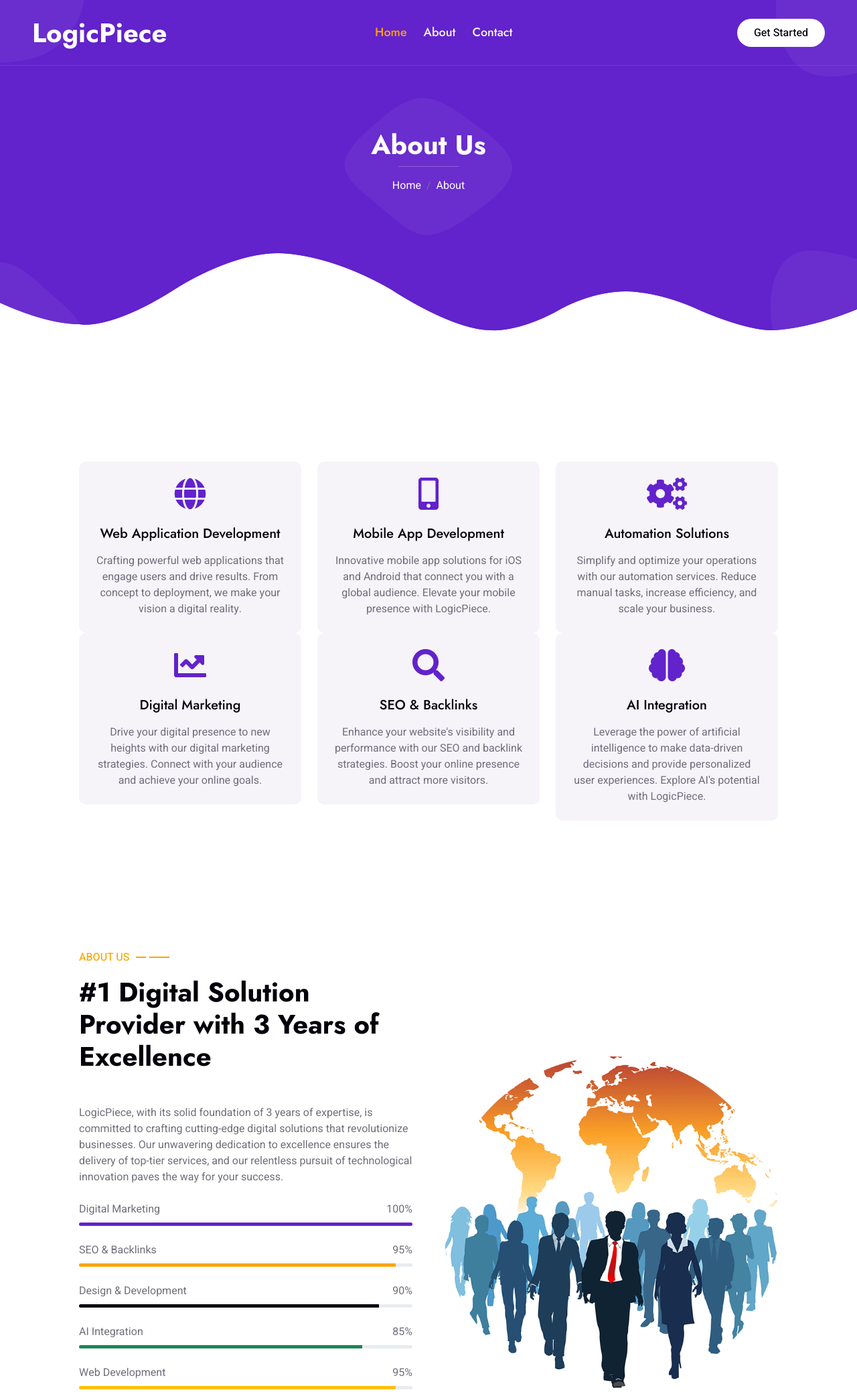
After one commit to krazyyyy/LogicPiece, a Django app: page /about/ in a window 1280 px wide. The commit adds this page. Shown: the top 2078 px of the page at 67% size. Run offline with Django 3.2, Linux system fonts and the light colour scheme; some libraries are stand-ins or nearby versions.

Commit message:
contact and about page added

```diff
--- a/api/urls.py
+++ b/api/urls.py
@@ -3,7 +3,7 @@ from . import views
 
 urlpatterns = [
     path('subscribe/', views.subscribe, name='subscribe'),
-    path('contact/', views.contact, name='contact'),
+    path('contact/', views.contact, name='contact-api'),
     path('portfolio/', views.PortfolioList.as_view(), name='portfolio-list'),
 
 ]
--- /dev/null
+++ b/frontend/templates/frontend/about.html
@@ -0,0 +1,186 @@
+{% extends 'frontend/base.html' %}
+
+{% load static %}
+
+{% block body %}
+    <div class="container-xxl bg-white p-0">
+        {% include "frontend/header.html" %}
+        <div class="container-xxl py-5 bg-primary hero-header">
+            <div class="container my-5 py-5 px-lg-5">
+                <div class="row g-5 py-5">
+                    <div class="col-12 text-center">
+                        <h1 class="text-white animated slideInDown">About Us</h1>
+                        <hr class="bg-white mx-auto mt-0" style="width: 90px;">
+                        <nav aria-label="breadcrumb">
+                            <ol class="breadcrumb justify-content-center">
+                                <li class="breadcrumb-item"><a class="text-white" href="{% url 'home' %}">Home</a></li>
+                                <li class="breadcrumb-item text-white active" aria-current="page">About</li>
+                            </ol>
+                        </nav>
+                    </div>
+                </div>
+            </div>
+        </div>
+                <!-- Feature Start -->
+                <div class="container-xxl py-5">
+                    <div class="container py-5 px-lg-5">
+                        <div class="row g-4">
+                            <div class="col-lg-4 wow fadeInUp" data-wow-delay="0.1s">
+                                <div class="feature-item bg-light rounded text-center p-4">
+                                    <i class="fa fa-3x fa-globe text-primary mb-4"></i>
+                                    <h5 class="mb-3">Web Application Development</h5>
+                                    <p class="m-0">Crafting powerful web applications that engage users and drive results. From concept to deployment, we make your vision a digital reality.</p>
+                                </div>
+                            </div>
+                            <div class="col-lg-4 wow fadeInUp" data-wow-delay="0.3s">
+                                <div class="feature-item bg-light rounded text-center p-4">
+                                    <i class="fa fa-3x fa-mobile-alt text-primary mb-4"></i>
+                                    <h5 class="mb-3">Mobile App Development</h5>
+                                    <p class="m-0">Innovative mobile app solutions for iOS and Android that connect you with a global audience. Elevate your mobile presence with LogicPiece.</p>
+                                </div>
+                            </div>
+                            <div class="col-lg-4 wow fadeInUp" data-wow-delay="0.5s">
+                                <div class="feature-item bg-light rounded text-center p-4">
+                                    <i class="fa fa-3x fa-cogs text-primary mb-4"></i>
+                                    <h5 class="mb-3">Automation Solutions</h5>
+                                    <p class="m-0">Simplify and optimize your operations with our automation services. Reduce manual tasks, increase efficiency, and scale your business.</p>
+                                </div>
+                            </div>
+                        </div>
+                        <div class="row g-4">
+                            <div class="col-lg-4 wow fadeInUp" data-wow-delay="0.7s">
+                                <div class="feature-item bg-light rounded text-center p-4">
+                                    <i class="fa fa-3x fa-chart-line text-primary mb-4"></i>
+                                    <h5 class="mb-3">Digital Marketing</h5>
+                                    <p class="m-0">Drive your digital presence to new heights with our digital marketing strategies. Connect with your audience and achieve your online goals.</p>
+                                </div>
+                            </div>
+                            <div class="col-lg-4 wow fadeInUp" data-wow-delay="0.9s">
+                                <div class="feature-item bg-light rounded text-center p-4">
+                                    <i class="fa fa-3x fa-search text-primary mb-4"></i>
+                                    <h5 class="mb-3">SEO & Backlinks</h5>
+                                    <p class="m-0">Enhance your website's visibility and performance with our SEO and backlink strategies. Boost your online presence and attract more visitors.</p>
+                                </div>
+                            </div>
+                            <div class="col-lg-4 wow fadeInUp" data-wow-delay="1.1s">
+                                <div class="feature-item bg-light rounded text-center p-4">
+                                    <i class="fa fa-3x fa-brain text-primary mb-4"></i>
+                                    <h5 class="mb-3">AI Integration</h5>
+                                    <p class="m-0">Leverage the power of artificial intelligence to make data-driven decisions and provide personalized user experiences. Explore AI's potential with LogicPiece.</p>
+                                </div>
+                            </div>
+                        </div>
+
+                    </div>
+                </div>
+                <!-- Feature End -->
+
+
+                <!-- About Start -->
+                <div class="container-xxl py-5">
+                    <div class="container py-5 px-lg-5">
+                        <div class="row g-5 align-items-center">
+                            <div class="col-lg-6 wow fadeInUp" data-wow-delay="0.1s">
+                                <p class="section-title text-secondary">About Us<span></span></p>
+                                <h1 class="mb-5">#1 Digital Solution Provider with 3 Years of Excellence</h1>
+                                <p class="mb-4">LogicPiece, with its solid foundation of 3 years of expertise, is committed to crafting cutting-edge digital solutions that revolutionize businesses. Our unwavering dedication to excellence ensures the delivery of top-tier services, and our relentless pursuit of technological innovation paves the way for your success.</p>                        <div class="skill mb-4">
+                                    <div class="d-flex justify-content-between">
+                                        <p class="mb-2">Digital Marketing</p>
+                                        <p class="mb-2">100%</p>
+                                    </div>
+                                    <div class="progress">
+                                        <div class="progress-bar bg-primary" role="progressbar" aria-valuenow="100" aria-valuemin="0" aria-valuemax="100"></div>
+                                    </div>
+                                </div>
+                                <div class="skill mb-4">
+                                    <div class="d-flex justify-content-between">
+                                        <p class="mb-2">SEO & Backlinks</p>
+                                        <p class="mb-2">95%</p>
+                                    </div>
+                                    <div class="progress">
+                                        <div class="progress-bar bg-secondary" role="progressbar" aria-valuenow="95" aria-valuemin="0" aria-valuemax="100"></div>
+                                    </div>
+                                </div>
+                                <div class="skill mb-4">
+                                    <div class="d-flex justify-content-between">
+                                        <p class="mb-2">Design & Development</p>
+                                        <p class="mb-2">90%</p>
+                                    </div>
+                                    <div class="progress">
+                                        <div class="progress-bar bg-dark" role="progressbar" aria-valuenow="90" aria-valuemin="0" aria-valuemax="100"></div>
+                                    </div>
+                                </div>
+                                <div class="skill mb-4">
+                                    <div class="d-flex justify-content-between">
+                                        <p class="mb-2">AI Integration</p>
+                                        <p class="mb-2">85%</p>
+                                    </div>
+                                    <div class="progress">
+                                        <div class="progress-bar bg-success" role="progressbar" aria-valuenow="85" aria-valuemin="0" aria-valuemax="100"></div>
+                                    </div>
+                                </div>
+                                <div class="skill mb-4">
+                                    <div class="d-flex justify-content-between">
+                                        <p class="mb-2">Web Development</p>
+                                        <p class="mb-2">95%</p>
+                                    </div>
+                                    <div class="progress">
+                                        <div class="progress-bar bg-warning" role="progressbar" aria-valuenow="95" aria-valuemin="0" aria-valuemax="100"></div>
+                                    </div>
+                                </div>
+                                <div class="skill mb-4">
+                                    <div class="d-flex justify-content-between">
+                                        <p class="mb-2">Automation Solutions</p>
+                                        <p class="mb-2">100%</p>
+                                    </div>
+                                    <div class="progress">
+                                        <div class="progress-bar bg-info" role="progressbar" aria-valuenow="100" aria-valuemin="0" aria-valuemax="100"></div>
+                                    </div>
+                                </div>
+                                <a href="#" class="btn btn-primary py-sm-3 px-sm-5 rounded-pill mt-3">Read More</a>
+                            </div>
+
+                            <div class="col-lg-6">
+                                <img class="img-fluid wow zoomIn" data-wow-delay="0.5s" src="{%  static 'frontend/img/about.png' %}">
+                            </div>
+                        </div>
+                    </div>
+                </div>
+                <!-- About End -->
+
+
+                <!-- Facts Start -->
+                <div class="container-xxl bg-primary fact py-5 wow fadeInUp" data-wow-delay="0.1s">
+                    <div class="container py-5 px-lg-5">
+                        <div class="row g-4">
+                            <div class="col-md-6 col-lg-3 text-center wow fadeIn" data-wow-delay="0.1s">
+                                <i class="fa fa-certificate fa-3x text-secondary mb-3"></i>
+                                <h1 class="text-white mb-2" data-toggle="counter-up">3</h1>
+                                <p class="text-white mb-0">Years Experience</p>
+                            </div>
+                            <div class="col-md-6 col-lg-3 text-center wow fadeIn" data-wow-delay="0.3s">
+                                <i class="fa fa-users-cog fa-3x text-secondary mb-3"></i>
+                                <h1 class="text-white mb-2" data-toggle="counter-up">5</h1>
+                                <p class="text-white mb-0">Team Members</p>
+                            </div>
+                            <div class="col-md-6 col-lg-3 text-center wow fadeIn" data-wow-delay="0.5s">
+                                <i class="fa fa-users fa-3x text-secondary mb-3"></i>
+                                <h1 class="text-white mb-2" data-toggle="counter-up">50</h1>
+                                <p class="text-white mb-0">Satisfied Clients</p>
+                            </div>
+                            <div class="col-md-6 col-lg-3 text-center wow fadeIn" data-wow-delay="0.7s">
+                                <i class="fa fa-check fa-3x text-secondary mb-3"></i>
+                                <h1 class="text-white mb-2" data-toggle="counter-up">80</h1>
+                                <p class="text-white mb-0">Compleate Projects</p>
+                            </div>
+                        </div>
+                    </div>
+                </div>
+                <!-- Facts End -->
+
+
+
+        {% include "frontend/footer.html" %}
+
+    </div>
+{% endblock %}
--- a/frontend/templates/frontend/footer.html
+++ b/frontend/templates/frontend/footer.html
@@ -17,11 +17,11 @@
                     </div>
                     <div class="col-md-6 col-lg-3">
                         <p class="section-title text-white h5 mb-4">Quick Link<span></span></p>
-                        <a class="btn btn-link" href="">About Us</a>
-                        <a class="btn btn-link" href="">Contact Us</a>
-                        <a class="btn btn-link" href="">Privacy Policy</a>
-                        <a class="btn btn-link" href="">Terms & Condition</a>
-                        <a class="btn btn-link" href="">Career</a>
+                        <a class="btn btn-link" href="{% url 'about' %}">About Us</a>
+                        <a class="btn btn-link" href="{% url 'contact' %}">Contact Us</a>
+                        <!-- <a class="btn btn-link" href="">Privacy Policy</a>
+                        <a class="btn btn-link" href="">Terms & Condition</a> -->
+                        <!-- <a class="btn btn-link" href="">Career</a> -->
                     </div>
                     <div class="col-md-6 col-lg-3">
 
@@ -42,10 +42,10 @@
                         </div>
                         <div class="col-md-6 text-center text-md-end">
                             <div class="footer-menu">
-                                <a href="">Home</a>
-                                <a href="">Cookies</a>
+                                <a href="{% url 'home' %}">Home</a>
+                                <!-- <a href="">Cookies</a>
                                 <a href="">Help</a>
-                                <a href="">FQAs</a>
+                                <a href="">FQAs</a> -->
                             </div>
                         </div>
                     </div>
--- a/frontend/templates/frontend/header.html
+++ b/frontend/templates/frontend/header.html
@@ -19,37 +19,14 @@
                 </button>
                 <div class="collapse navbar-collapse" id="navbarCollapse">
                     <div class="navbar-nav mx-auto py-0">
-                        <a href="index.html" class="nav-item nav-link active">Home</a>
-                        <a href="about.html" class="nav-item nav-link">About</a>
-                        <a href="service.html" class="nav-item nav-link">Service</a>
-                        <a href="project.html" class="nav-item nav-link">Project</a>
-                        <div class="nav-item dropdown">
-                            <a href="#" class="nav-link dropdown-toggle" data-bs-toggle="dropdown">Pages</a>
-                            <div class="dropdown-menu m-0">
-                                <a href="team.html" class="dropdown-item">Our Team</a>
-                                <a href="testimonial.html" class="dropdown-item">Testimonial</a>
-                                <a href="404.html" class="dropdown-item">404 Page</a>
-                            </div>
-                        </div>
-                        <a href="contact.html" class="nav-item nav-link">Contact</a>
+                        <a href="{% url 'home' %}" class="nav-item nav-link active">Home</a>
+                        <a href="{% url 'about' %}" class="nav-item nav-link">About</a>
+                        <a href="{% url 'contact' %}" class="nav-item nav-link">Contact</a>
                     </div>
                     <a href="" class="btn rounded-pill py-2 px-4 ms-3 d-none d-lg-block">Get Started</a>
                 </div>
             </nav>
 
-            <div class="container-xxl bg-primary hero-header">
-                <div class="container px-lg-5">
-                    <div class="row g-5 align-items-end">
-                        <div class="col-lg-6 text-center text-lg-start">
-                            <h1 class="text-white mb-4 animated slideInDown">Welcome to LogicPiece</h1>
-                            <p class="text-white pb-3 animated slideInDown">Your gateway to innovative web and mobile applications, automation solutions, social media management, and AI services. Unleash the power of technology with LogicPiece.</p>
-                            <a href="" class="btn btn-light py-sm-3 px-sm-5 rounded-pill animated slideInRight">Contact Us</a>
-                        </div>
-                        <div class="col-lg-6 text-center text-lg-start">
-                            <img class="img-fluid animated zoomIn" src="{%  static 'frontend/img/hero.png' %}" alt="">
-                        </div>
-                    </div>
-                </div>
-            </div>
         </div>
+
         <!-- Navbar & Hero End -->
--- a/frontend/urls.py
+++ b/frontend/urls.py
@@ -4,4 +4,6 @@ from . import views
 
 urlpatterns = [
     path("", views.index, name="home"),
+    path("about/", views.about, name="about"),
+    path("contact/", views.contact, name="contact"),
 ]
--- a/frontend/views.py
+++ b/frontend/views.py
@@ -5,3 +5,13 @@ def index(request):
     template_name = 'frontend/index.html'
     context = {}
     return render(request, template_name, context)
+
+def about(request):
+    template_name = 'frontend/about.html'
+    context = {}
+    return render(request, template_name, context)
+
+def contact(request):
+    template_name = 'frontend/contact.html'
+    context = {}
+    return render(request, template_name, context)
```
Also changed, not shown: frontend/templates/frontend/contact.html (added, +76 -0 lines), frontend/templates/frontend/index.html (+81 -68 lines).
